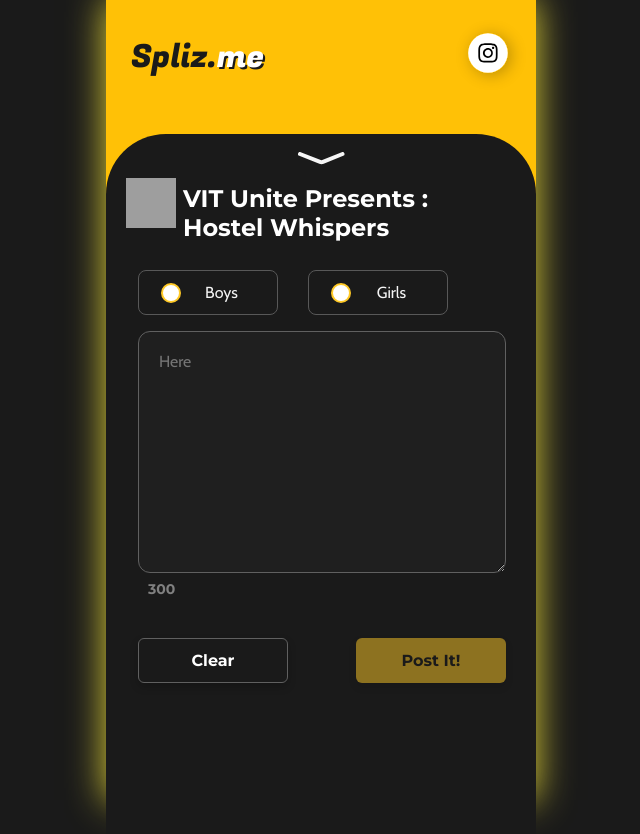
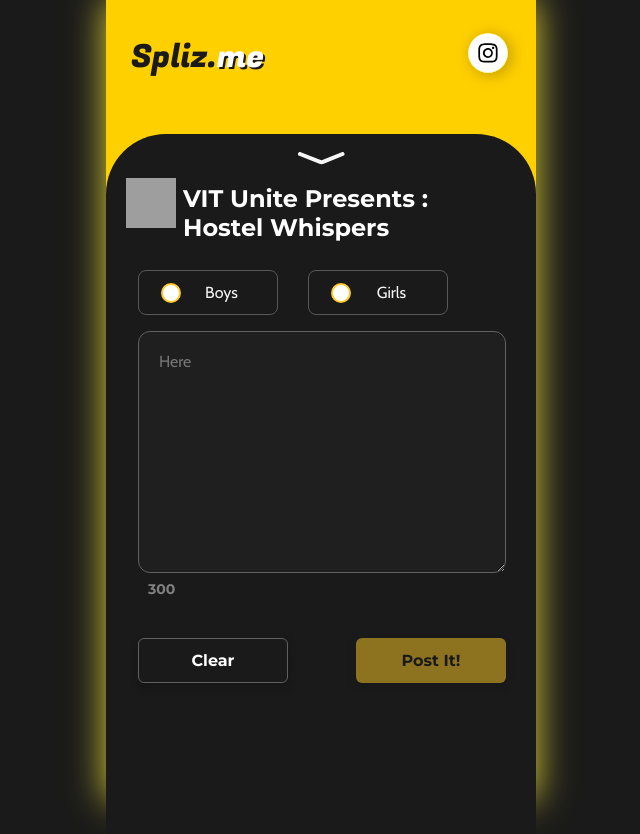
Before and after one commit to AnuragUI/spliz, a plain HTML site: page index.html in a window 1280 px wide. Shown: the whole page, without its empty margins (319-959 px from the left). Drawn offline with nearby package versions, Linux system fonts and the light colour scheme; grey boxes are pictures that could not be loaded.

Commit message:
Update style.css

```diff
--- a/style.css
+++ b/style.css
@@ -13,7 +13,7 @@
 }
 
 .main {
-    background-color: #ffc106;
+    background-color: #ffd000;
     max-width: 100vw;
     max-height: 100vh;
     max-width: 430px;
```
